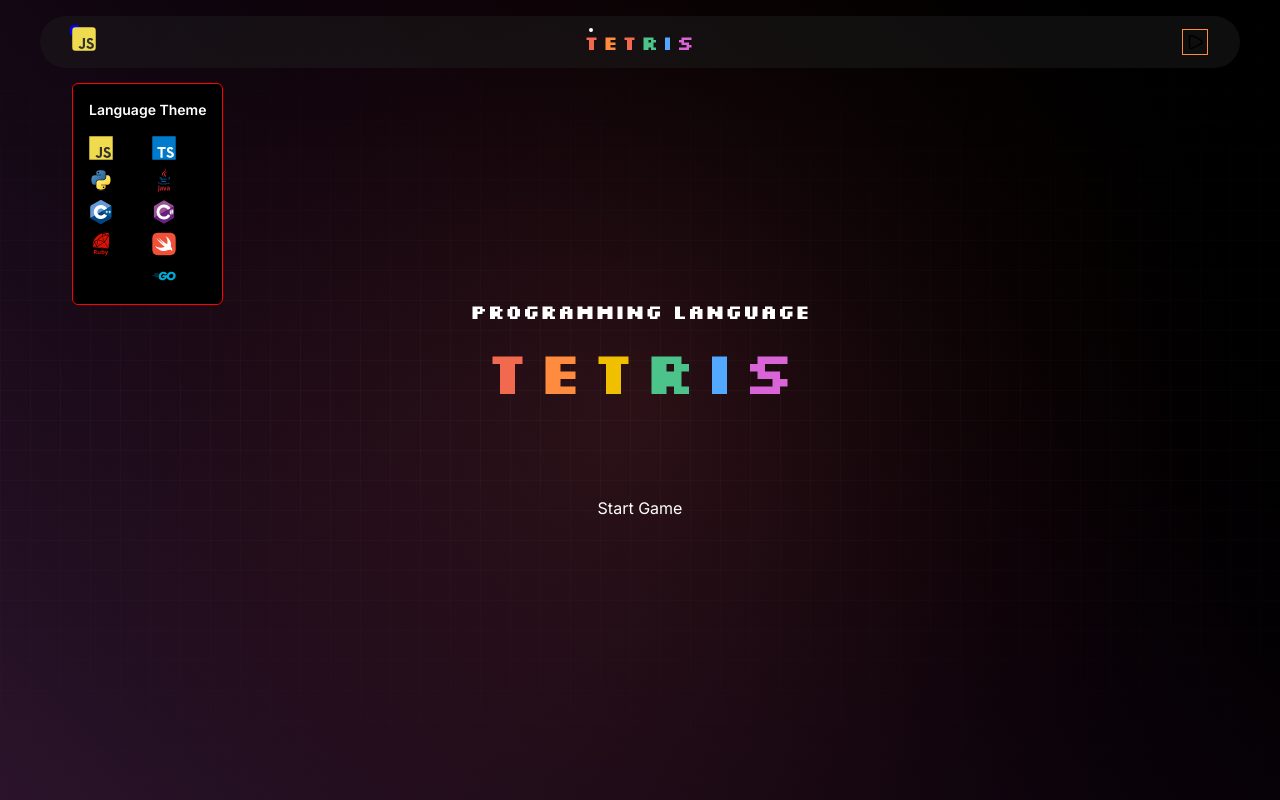
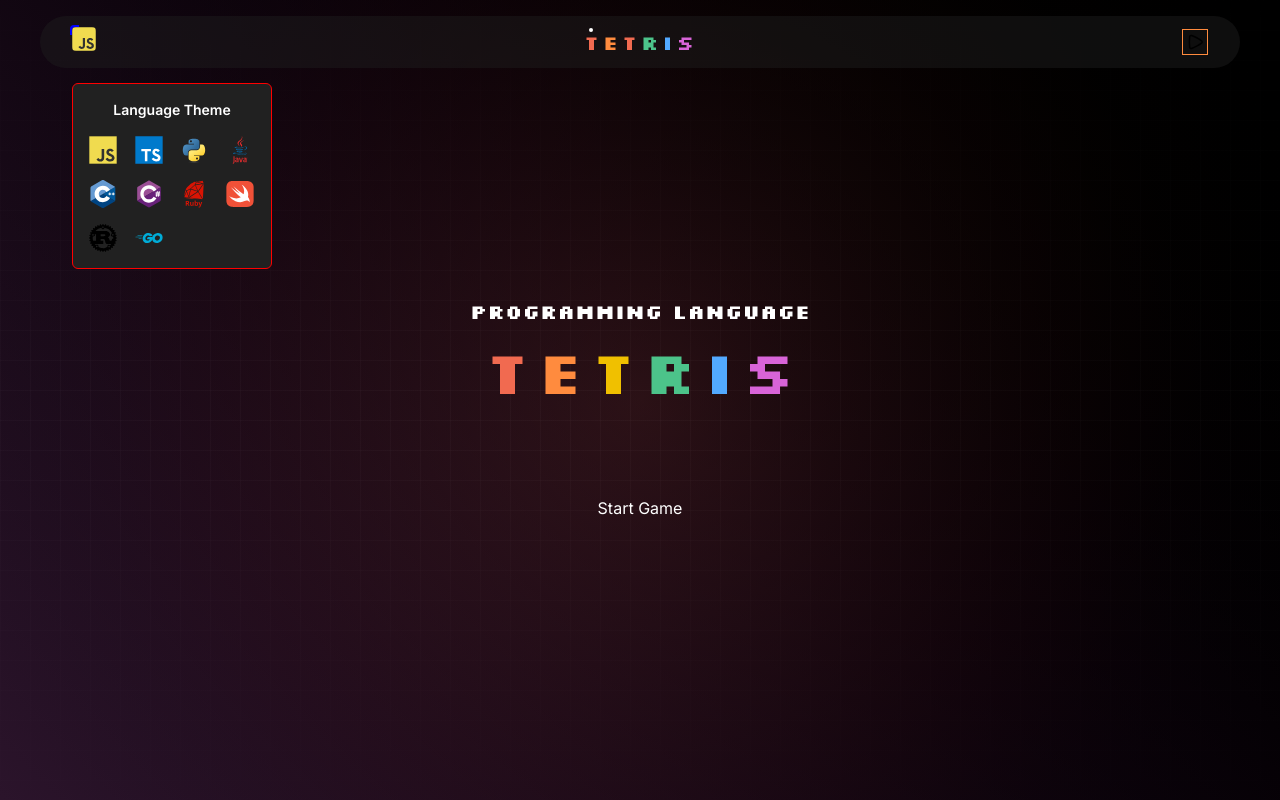
Before and after one commit to lofi-J/tetris-2025, a React (Vite) app: page / in a window 1280 px wide. Both pictures are taken after a click on the button 84 px from the left and 39 px from the top of the page. Built offline with nearby package versions, Linux system fonts and the light colour scheme.

Commit message:
[fix] close theme selector after select

```diff
--- a/src/components/topbar/language.motion.tsx
+++ b/src/components/topbar/language.motion.tsx
@@ -60,7 +60,7 @@ export const LanguageMotion = () => {
           }}
         />
       </button>
-      {open && <ThemeSelector />}
+      {open && <ThemeSelector close={() => setOpen(false)} />}
     </div>
   );
 };
--- a/src/components/topbar/theme-selector.tsx
+++ b/src/components/topbar/theme-selector.tsx
@@ -4,29 +4,33 @@ import {
   type ProgrammingLanguage,
 } from "../../context/theme-provider";
 
-export const ThemeSelector = () => {
+export const ThemeSelector = ({ close }: { close: () => void }) => {
   const { theme, setTheme } = useTheme();
 
   const borderColor = themeConfig[theme].boardColor;
-  const backgroundColor = themeConfig[theme].backgroundColor;
+
+  const handleClick = (theme: ProgrammingLanguage) => {
+    setTheme(theme);
+    close();
+  };
 
   return (
     <div
-      className="absolute top-[56px] left-0 border p-4 rounded-md"
-      style={{ borderColor, backgroundColor }}
+      className="absolute top-[56px] left-0 border p-4 rounded-md w-[200px]"
+      style={{ borderColor, backgroundColor: "rgba(33,33,33)" }}
     >
-      <div>
-        <h1 className="text-nowrap font-semibold text-sm">Language Theme</h1>
-        <div className="grid grid-cols-2 gap-2 mt-4">
+      <h1 className="text-nowrap font-semibold text-sm text-center">
+        Language Theme
+      </h1>
+      <div className="grid grid-cols-4 gap-4 mt-4 w-full">
         {Object.keys(themeConfig).map((theme: string) => {
-            const LanguageIcon =
-              languageIconConfig[theme as ProgrammingLanguage];
+          const LanguageIcon = languageIconConfig[theme as ProgrammingLanguage];
           return (
             <button
               key={theme}
               type="button"
-                className="size-6 rounded-sm"
-                onClick={() => setTheme(theme as ProgrammingLanguage)}
+              className="size-7 rounded-sm"
+              onClick={() => handleClick(theme as ProgrammingLanguage)}
             >
               <LanguageIcon />
             </button>
@@ -34,6 +38,5 @@ export const ThemeSelector = () => {
         })}
       </div>
     </div>
-    </div>
   );
 };
```
Lines whose indentation alone changed are shown as unchanged.
